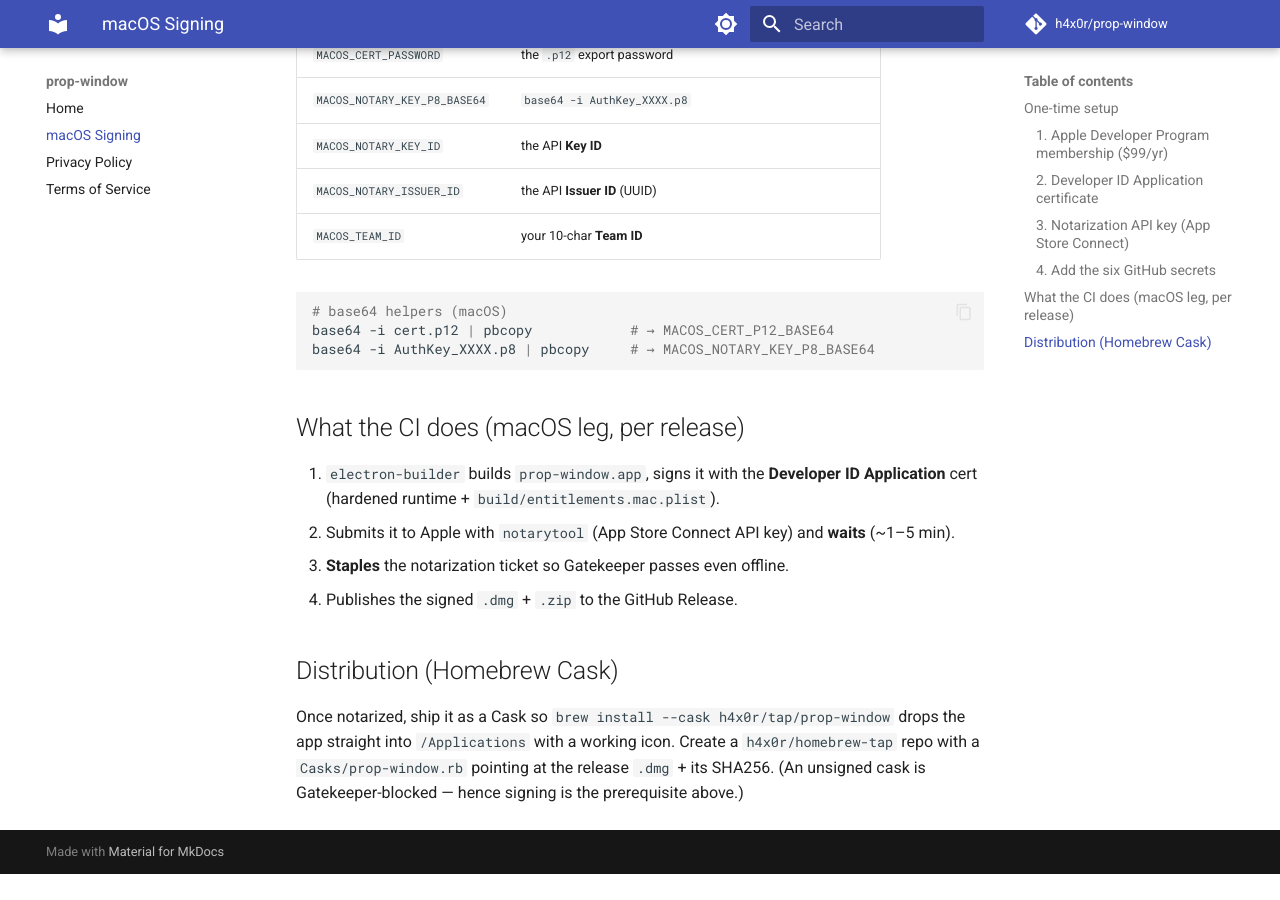
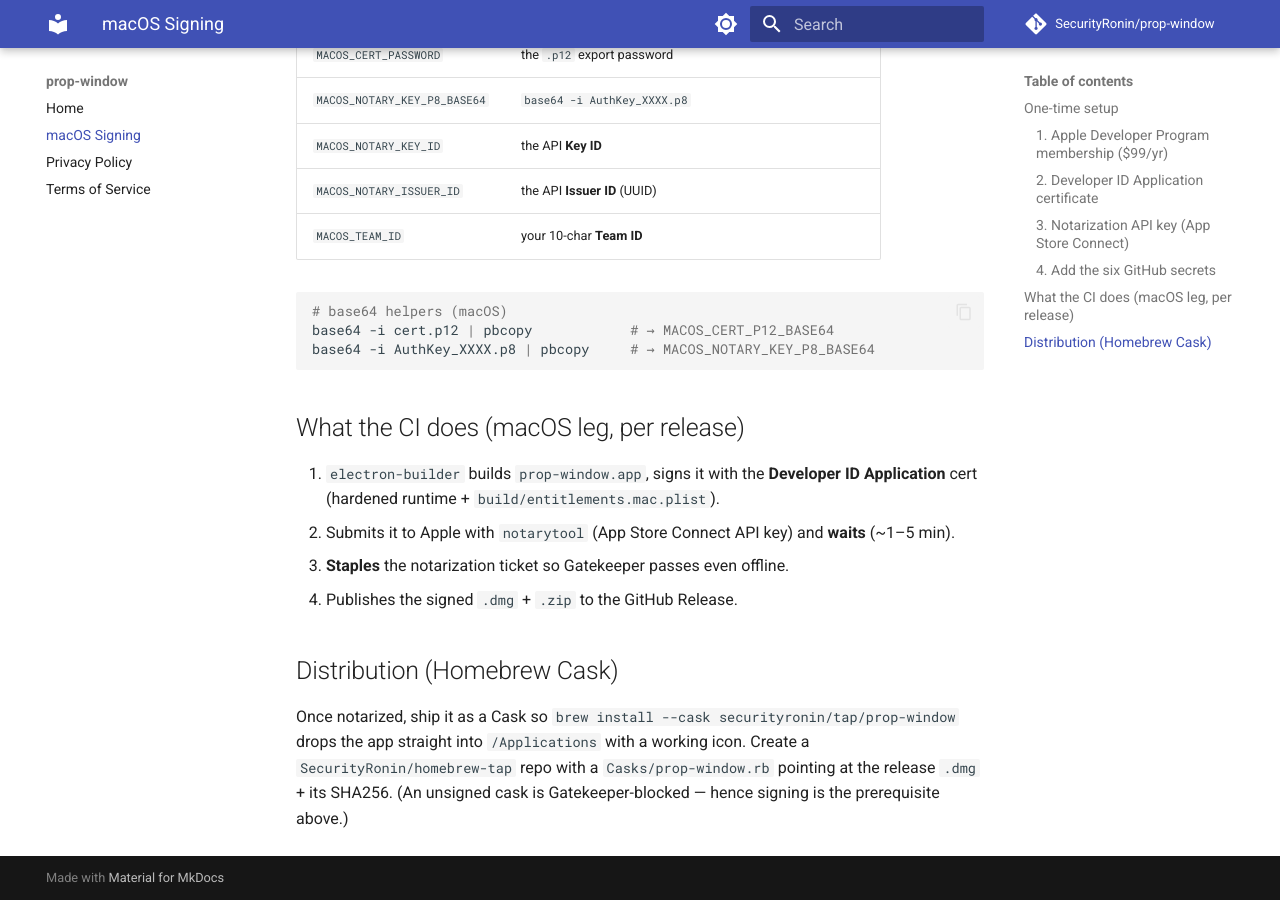
Before and after one commit to SecurityRonin/prop-window, an MkDocs documentation site: the page built from docs/macos-signing.md, in a window 1280 px wide and 900 px high, scrolled down 1221 px. Built offline with MkDocs 1.6.1 and Material for MkDocs 9.7.7, drawn with Linux system fonts in a browser that asks for light colours; comment, search, counter and statistics services are not loaded; before the commit the page ends 2095 px from its top, so only the background shows below that.

Commit message:
feat(release): sign inner app exe + consolidate ownership under SecurityRonin (0.2.2)
Windows signing is now two-phase: build --dir, Authenticode-sign the unpacked
prop-window.exe, pack the NSIS installer from the signed app, then sign the
installer too — so the installed binary (not just the installer) shows verified
publisher Security Ronin Ltd.

Ownership: README badges/links, docs, mkdocs, Homebrew-tap refs, copyright
(© Security Ronin Ltd), and the electron-builder appId
(dev.h4x0r.prop-window → dev.securityronin.prop-window) now point to
SecurityRonin. Sponsor badge stays h4x0r (personal). The appId change means a
fresh install rather than an in-place upgrade from <= 0.2.1.

Co-Authored-By: Claude Opus 4.8 <noreply@anthropic.com>

```diff
--- a/docs/macos-signing.md
+++ b/docs/macos-signing.md
@@ -64,7 +64,7 @@ base64 -i AuthKey_XXXX.p8 | pbcopy     # → MACOS_NOTARY_KEY_P8_BASE64
 
 ## Distribution (Homebrew Cask)
 
-Once notarized, ship it as a Cask so `brew install --cask h4x0r/tap/prop-window` drops the app
-straight into `/Applications` with a working icon. Create a `h4x0r/homebrew-tap` repo with a
+Once notarized, ship it as a Cask so `brew install --cask securityronin/tap/prop-window` drops the app
+straight into `/Applications` with a working icon. Create a `SecurityRonin/homebrew-tap` repo with a
 `Casks/prop-window.rb` pointing at the release `.dmg` + its SHA256. (An unsigned cask is
 Gatekeeper-blocked — hence signing is the prerequisite above.)
--- a/electron-builder.yml
+++ b/electron-builder.yml
@@ -1,6 +1,6 @@
-appId: dev.h4x0r.prop-window
+appId: dev.securityronin.prop-window
 productName: prop-window
-copyright: © 2026 Albert Hui
+copyright: © 2026 Security Ronin Ltd
 directories:
   output: dist
   buildResources: build
--- a/mkdocs.yml
+++ b/mkdocs.yml
@@ -1,7 +1,7 @@
 site_name: prop-window
-site_url: https://h4x0r.github.io/prop-window/
-repo_url: https://github.com/h4x0r/prop-window
-repo_name: h4x0r/prop-window
+site_url: https://securityronin.github.io/prop-window/
+repo_url: https://github.com/SecurityRonin/prop-window
+repo_name: SecurityRonin/prop-window
 edit_uri: edit/main/docs/
 
 theme:
--- a/package.json
+++ b/package.json
@@ -1,6 +1,6 @@
 {
   "name": "prop-window",
-  "version": "0.2.1",
+  "version": "0.2.2",
   "private": true,
   "description": "A film prop window — real Chromium (Electron) whose address bar shows any URL you set, fully decoupled from the page it loads.",
   "type": "module",
```
Also changed, not shown: CHANGELOG.md (+16 -0 lines), README.md (+4 -4 lines), docs/index.md (+2 -2 lines), docs/privacy.md (+1 -1 lines), docs/terms.md (+1 -1 lines), 2 other files.
